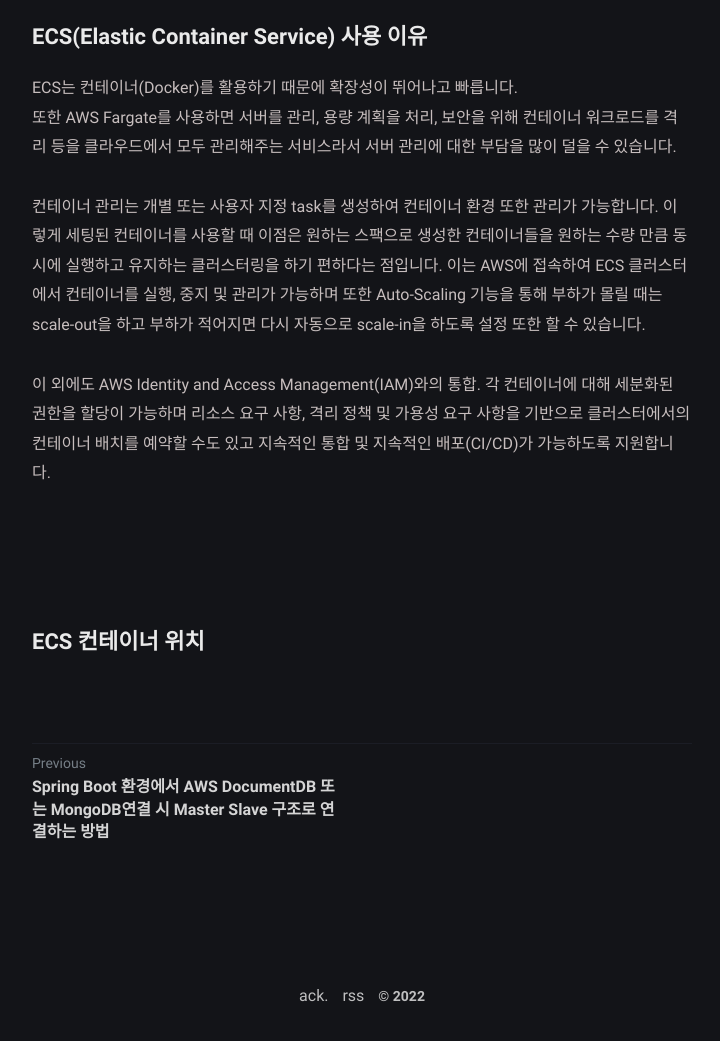
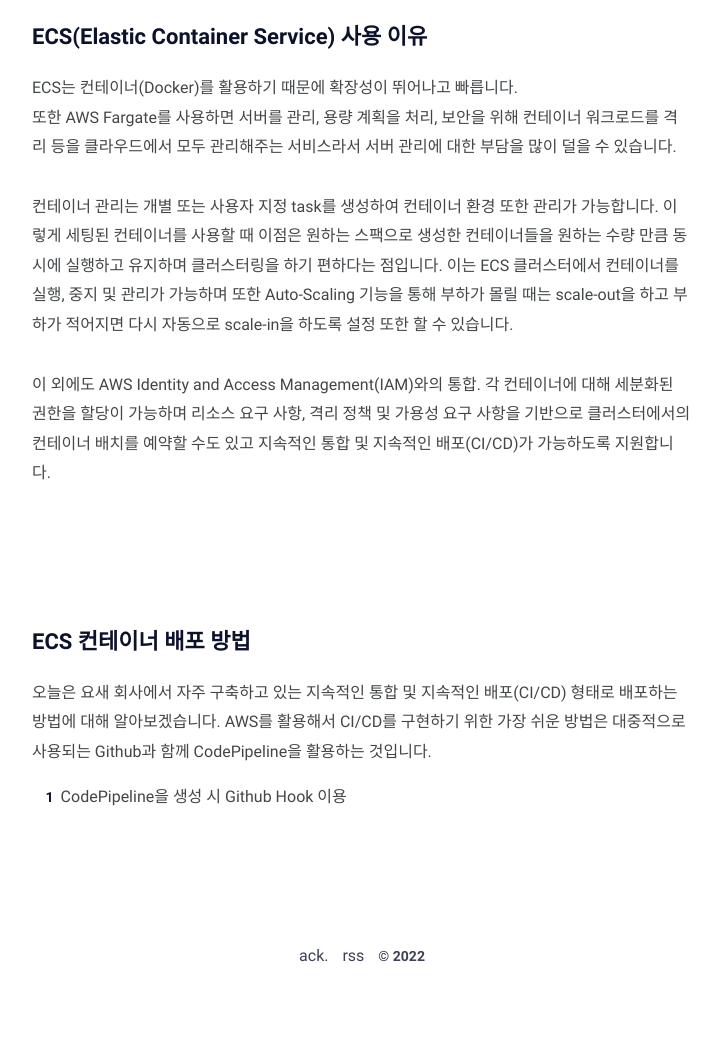
Before and after one commit to jd6186/jd6186.github.io, a Jekyll site: the page built from _posts/DevOps/AWS/2022-07-20-AWS_ECS_Fargate_Architecture.md, in a window 1280 px wide and 1400 px high, scrolled down 809 px, cut to the strip 357-1398 px from the top of the window. Shown: the whole strip, without its empty margins (278-998 px from the left). Built offline with Jekyll 4.4.1, drawn with Linux system fonts in a browser that asks for light colours; comment, search, counter and statistics services are not loaded; after the commit the page ends 2168 px from its top, so only the background shows below that.

Commit message:
ECS 컨테이너 배포방법 정리

```diff
--- a/_config.yml
+++ b/_config.yml
@@ -8,7 +8,7 @@ timezone: Asia/Seoul # set your timezone
 #https://developers.facebook.com/tools/debug/sharing/batch/, https://developers.kakao.com/tool/clear/og 무효화 시켜야 이미지 갱신 됨
 image: assets/img/ogp.png # This image used for Open Graph more info https://ogp.me/
 repo: https://github.com/jd6186/jd6186.github.io # site repo [optional]
-mode: dark # default theme "dark" | "light"
+mode: light # default theme "dark" | "light"
 
 # Sidebar
 sidebar:
@@ -105,5 +105,3 @@ plugins:
   - jekyll-feed
   - jekyll-sitemap
   - jekyll-postfiles
-
-futrue: true
--- a/_includes/navigation.html
+++ /dev/null
@@ -1,16 +0,0 @@
-<nav class="post-nav">
-  {% if page.previous %}
-  <a
-    class="post-nav-item post-nav-prev"
-    href="{{ page.previous | relative_url }}"
-  >
-    <div class="nav-arrow">Previous</div>
-    <span class="post-title">{{ page.previous.title }}</span>
-  </a>
-  {% endif %} {% if page.next %}
-  <a class="post-nav-item post-nav-next" href="{{ page.next | relative_url }}">
-    <div class="nav-arrow">Next</div>
-    <span class="post-title">{{ page.next.title }}</span>
-  </a>
-  {% endif %}
-</nav>
--- a/_layouts/post.html
+++ b/_layouts/post.html
@@ -92,13 +92,6 @@ layout: compress
 
     </main>
 
-    {% if page.modified %}
-    <small class="post-updated-at">updated_at {{page.modified | date: "%d-%m-%Y"}}</small>
-    {% endif %}
-    {% if page.next or page.previous %}
-    {% include navigation.html %}
-    {% endif %}
-
     {% include footer.html %}
   </div>
 </body>
--- a/_posts/DevOps/AWS/2022-07-20-AWS_ECS_Fargate_Architecture.md
+++ b/_posts/DevOps/AWS/2022-07-20-AWS_ECS_Fargate_Architecture.md
@@ -18,12 +18,15 @@ ECS는 컨테이너(Docker)를 활용하기 때문에 확장성이 뛰어나고
 또한 AWS Fargate를 사용하면 서버를 관리, 용량 계획을 처리, 보안을 위해 컨테이너 워크로드를 격리 등을 클라우드에서 모두 관리해주는 서비스라서 서버 관리에 대한 부담을 많이 덜을 수 있습니다.
 
 컨테이너 관리는 개별 또는 사용자 지정 task를 생성하여 컨테이너 환경 또한 관리가 가능합니다.
-이렇게 세팅된 컨테이너를 사용할 때 이점은 원하는 스팩으로 생성한 컨테이너들을 원하는 수량 만큼 동시에 실행하고 유지하는 클러스터링을 하기 편하다는 점입니다.
-이는 AWS에 접속하여 ECS 클러스터에서 컨테이너를 실행, 중지 및 관리가 가능하며
-또한 Auto-Scaling 기능을 통해 부하가 몰릴 때는 scale-out을 하고 부하가 적어지면 다시 자동으로 scale-in을 하도록 설정 또한 할 수 있습니다.
+이렇게 세팅된 컨테이너를 사용할 때 이점은 원하는 스팩으로 생성한 컨테이너들을 원하는 수량 만큼 동시에 실행하고 유지하며 클러스터링을 하기 편하다는 점입니다.
+이는 ECS 클러스터에서 컨테이너를 실행, 중지 및 관리가 가능하며 또한 Auto-Scaling 기능을 통해 부하가 몰릴 때는 scale-out을 하고 부하가 적어지면 다시 자동으로 scale-in을 하도록 설정 또한 할 수 있습니다.
 
 이 외에도 AWS Identity and Access Management(IAM)와의 통합. 각 컨테이너에 대해 세분화된 권한을 할당이 가능하며
 리소스 요구 사항, 격리 정책 및 가용성 요구 사항을 기반으로 클러스터에서의 컨테이너 배치를 예약할 수도 있고 지속적인 통합 및 지속적인 배포(CI/CD)가 가능하도록 지원합니다.
 <br/><br/><br/><br/>
 
-## ECS 컨테이너 위치
+## ECS 컨테이너 배포 방법
+오늘은 요새 회사에서 자주 구축하고 있는 지속적인 통합 및 지속적인 배포(CI/CD) 형태로 배포하는 방법에 대해 알아보겠습니다.
+AWS를 활용해서 CI/CD를 구현하기 위한 가장 쉬운 방법은 대중적으로 사용되는 Github과 함께 CodePipeline을 활용하는 것입니다.
+
+1. CodePipeline을 생성 시 Github Hook 이용
```
Also changed, not shown: _includes/back_end.html (deleted, +0 -29 lines), _includes/sidebar.html (deleted, +0 -10 lines), _layouts/category.html (deleted, +0 -18 lines).
